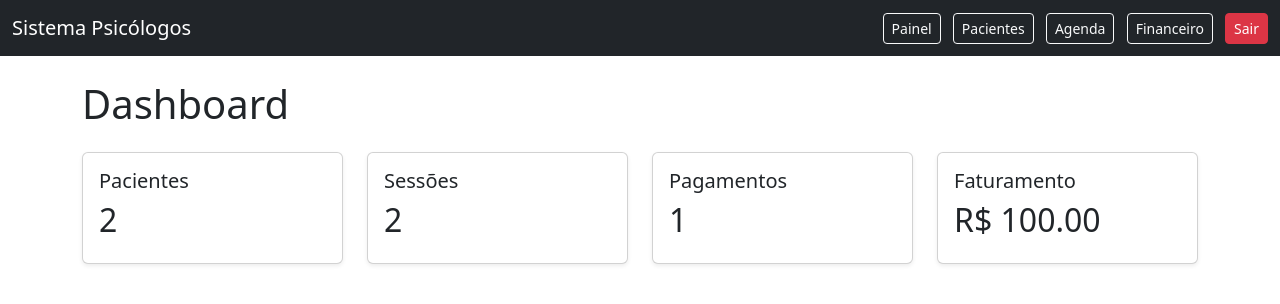
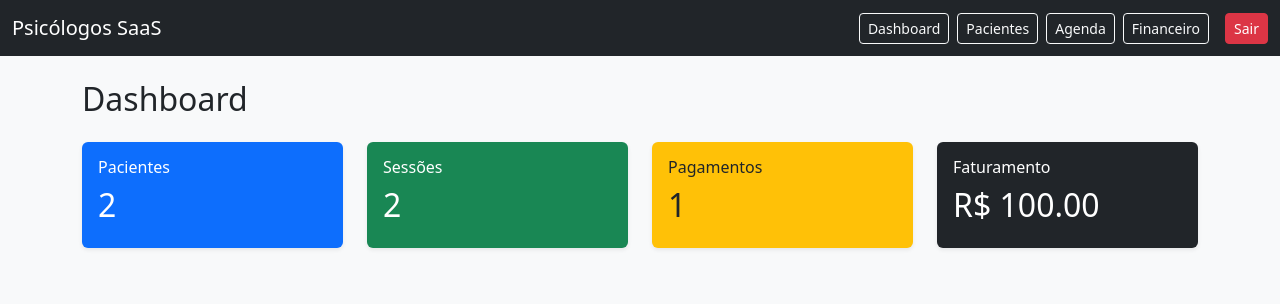
Before and after one commit to willianderlan/saas-psicologia, a Django app: page / in a window 1280 px wide. Shown: the top 304 px of the page. Run offline with Django 5.2, Linux system fonts and the light colour scheme; a user stored in the database is signed in; data comes from the database, SQL or seed files in the repository.

Commit message:
Atualizações no sistema calendario

```diff
--- a/dashboard/views.py
+++ b/dashboard/views.py
@@ -5,24 +5,26 @@ from pacientes.models import Paciente
 from agenda.models import Sessao
 from financeiro.models import Pagamento
 
+from django.utils import timezone
+
 
 @login_required
 def home(request):
 
-    total_pacientes = Paciente.objects.filter(
-        usuario=request.user
+    total_pacientes = Paciente.objects.do_usuario(
+        request.user
     ).count()
 
-    total_sessoes = Sessao.objects.filter(
-        paciente__usuario=request.user
+    total_sessoes = Sessao.objects.do_usuario(
+        request.user
     ).count()
 
-    total_pagamentos = Pagamento.objects.filter(
-        sessao__paciente__usuario=request.user
+    total_pagamentos = Pagamento.objects.do_usuario(
+        request.user
     ).count()
 
-    pagamentos = Pagamento.objects.filter(
-        sessao__paciente__usuario=request.user
+    pagamentos = Pagamento.objects.do_usuario(
+        request.user
     )
 
     total_faturado = sum(
@@ -30,12 +32,17 @@ def home(request):
         for pagamento in pagamentos
     )
 
+    proximas_sessoes = Sessao.objects.do_usuario(
+        request.user
+    ).order_by('data', 'hora')[:5]
+
     context = {
 
         'total_pacientes': total_pacientes,
         'total_sessoes': total_sessoes,
         'total_pagamentos': total_pagamentos,
         'total_faturado': total_faturado,
+        'proximas_sessoes': proximas_sessoes,
 
     }
 
--- a/templates/base.html
+++ b/templates/base.html
@@ -7,9 +7,8 @@
 
     <meta name="viewport" content="width=device-width, initial-scale=1">
 
-    <title>Sistema Psicólogos</title>
+    <title>SaaS Psicólogos</title>
 
-    <!-- Bootstrap CSS -->
     <link
         href="https://cdn.jsdelivr.net/npm/bootstrap@5.3.3/dist/css/bootstrap.min.css"
         rel="stylesheet"
@@ -17,43 +16,62 @@
 
 </head>
 
-<body>
+<body class="bg-light">
 
     <nav class="navbar navbar-expand-lg navbar-dark bg-dark">
 
         <div class="container-fluid">
 
             <a class="navbar-brand" href="/">
-                Sistema Psicólogos
+                Psicólogos SaaS
             </a>
 
-            <div>
+            <div class="d-flex align-items-center">
 
-                <a href="/" class="btn btn-outline-light btn-sm me-2">
-                    Painel
+                <a
+                    href="/"
+                    class="btn btn-outline-light btn-sm me-2"
+                >
+                    Dashboard
                 </a>
 
-                <a href="/pacientes/" class="btn btn-outline-light btn-sm me-2">
+                <a
+                    href="/pacientes/"
+                    class="btn btn-outline-light btn-sm me-2"
+                >
                     Pacientes
                 </a>
 
-                <a href="/agenda/" class="btn btn-outline-light btn-sm me-2">
+                <a
+                    href="/agenda/"
+                    class="btn btn-outline-light btn-sm me-2"
+                >
                     Agenda
                 </a>
 
-                <a href="/financeiro/" class="btn btn-outline-light btn-sm me-2">
+                <a
+                    href="/financeiro/"
+                    class="btn btn-outline-light btn-sm me-3"
+                >
                     Financeiro
                 </a>
 
-                <form action="/logout/" method="post" class="d-inline">
+                <form
+                    action="/logout/"
+                    method="post"
+                    class="m-0"
+                >
 
-    {% csrf_token %}
+                    {% csrf_token %}
 
-    <button type="submit" class="btn btn-danger btn-sm">
-        Sair
-    </button>
+                    <button
+                        type="submit"
+                        class="btn btn-danger btn-sm"
+                    >
+                        Sair
+                    </button>
 
-</form>
+                </form>
 
             </div>
 
@@ -68,8 +86,6 @@
 
     </div>
 
-<script src="https://cdn.jsdelivr.net/npm/bootstrap@5.3.3/dist/js/bootstrap.bundle.min.js"></script>
-
 </body>
 
 </html>
--- a/templates/dashboard/home.html
+++ b/templates/dashboard/home.html
@@ -2,19 +2,22 @@
 
 {% block content %}
 
-<h1 class="mb-4">
+<h2 class="mb-4">
     Dashboard
-</h1>
+</h2>
 
 <div class="row">
 
-    <div class="col-md-3">
+    <!-- PACIENTES -->
+    <div class="col-md-3 mb-4">
 
-        <div class="card shadow-sm mb-4">
+        <div class="card shadow-sm border-0 bg-primary text-white">
 
             <div class="card-body">
 
-                <h5>Pacientes</h5>
+                <h6>
+                    Pacientes
+                </h6>
 
                 <h2>
                     {{ total_pacientes }}
@@ -26,13 +29,16 @@
 
     </div>
 
-    <div class="col-md-3">
+    <!-- SESSÕES -->
+    <div class="col-md-3 mb-4">
 
-        <div class="card shadow-sm mb-4">
+        <div class="card shadow-sm border-0 bg-success text-white">
 
             <div class="card-body">
 
-                <h5>Sessões</h5>
+                <h6>
+                    Sessões
+                </h6>
 
                 <h2>
                     {{ total_sessoes }}
@@ -44,13 +50,16 @@
 
     </div>
 
-    <div class="col-md-3">
+    <!-- PAGAMENTOS -->
+    <div class="col-md-3 mb-4">
 
-        <div class="card shadow-sm mb-4">
+        <div class="card shadow-sm border-0 bg-warning">
 
             <div class="card-body">
 
-                <h5>Pagamentos</h5>
+                <h6>
+                    Pagamentos
+                </h6>
 
                 <h2>
                     {{ total_pagamentos }}
@@ -62,13 +71,16 @@
 
     </div>
 
-    <div class="col-md-3">
+    <!-- FATURAMENTO -->
+    <div class="col-md-3 mb-4">
 
-        <div class="card shadow-sm mb-4">
+        <div class="card shadow-sm border-0 bg-dark text-white">
 
             <div class="card-body">
 
-                <h5>Faturamento</h5>
+                <h6>
+                    Faturamento
+                </h6>
 
                 <h2>
                     R$ {{ total_faturado }}
```
Also changed, not shown: templates/agenda/lista.html (+31 -24 lines), templates/home.html (+72 -16 lines).
